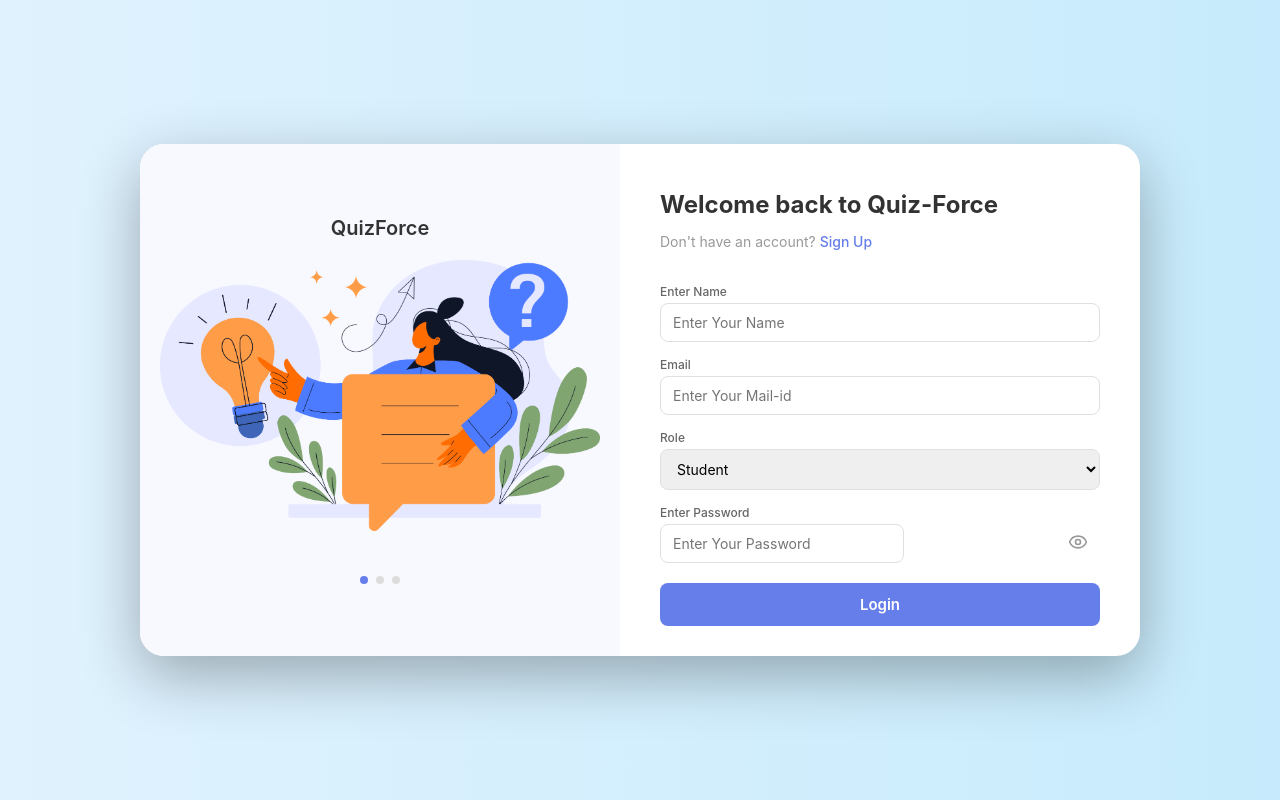
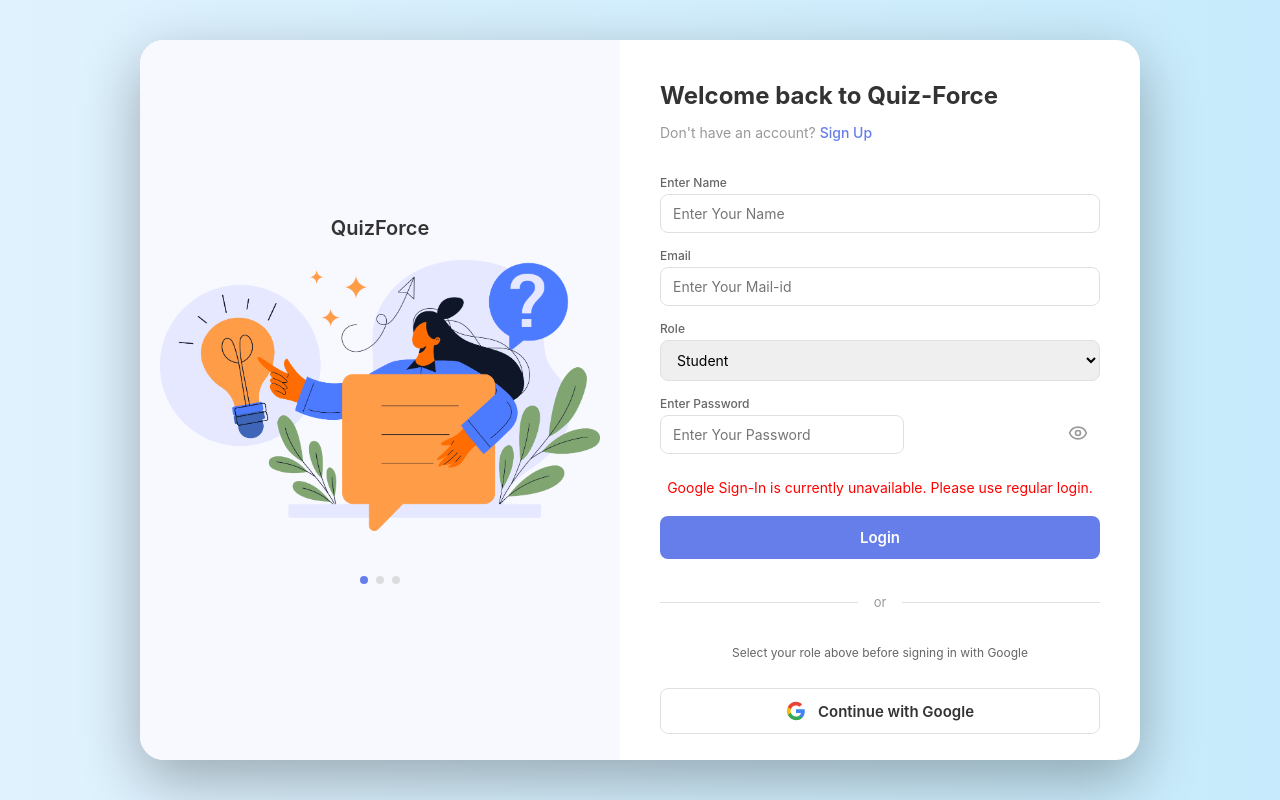
Before and after one commit to Kiruthick-07/Quiz-Force, a React (Vite) app in the folder my-app/: page /login in a window 1280 px wide. Built offline with nearby package versions, Linux system fonts and the light colour scheme.

Commit message:
Fix : Google outh

```diff
--- a/my-app/package.json
+++ b/my-app/package.json
@@ -10,6 +10,8 @@
     "preview": "vite preview"
   },
   "dependencies": {
+    "google-auth-library": "^10.5.0",
+    "google-one-tap": "^1.0.6",
     "lucide-react": "^0.544.0",
     "react": "^19.1.1",
     "react-dom": "^19.1.1",
--- a/my-app/src/assets/Components/Dashboard.jsx
+++ b/my-app/src/assets/Components/Dashboard.jsx
@@ -435,22 +435,6 @@
                     {isAdmin && (
                       <>
                         <button
-                          style={iconButtonStyle('#2563eb')}
-                          onMouseEnter={(e) => e.target.style.backgroundColor = '#eff6ff'}
-                          onMouseLeave={(e) => e.target.style.backgroundColor = 'transparent'}
-                          title="Share"
-                        >
-                          <Share2 size={18} />
-                        </button>
-                        <button
-                          style={iconButtonStyle('#2563eb')}
-                          onMouseEnter={(e) => e.target.style.backgroundColor = '#eff6ff'}
-                          onMouseLeave={(e) => e.target.style.backgroundColor = 'transparent'}
-                          title="Edit"
-                        >
-                          <Edit size={18} />
-                        </button>
-                        <button
                           style={iconButtonStyle('#dc2626')}
                           onMouseEnter={(e) => e.target.style.backgroundColor = '#fee2e2'}
                           onMouseLeave={(e) => e.target.style.backgroundColor = 'transparent'}
@@ -538,22 +522,6 @@
                     {isAdmin && (
                       <>
                         <button
-                          style={iconButtonStyle('#2563eb')}
-                          onMouseEnter={(e) => e.target.style.backgroundColor = '#eff6ff'}
-                          onMouseLeave={(e) => e.target.style.backgroundColor = 'transparent'}
-                          title="Share"
-                        >
-                          <Share2 size={18} />
-                        </button>
-                        <button
-                          style={iconButtonStyle('#2563eb')}
-                          onMouseEnter={(e) => e.target.style.backgroundColor = '#eff6ff'}
-                          onMouseLeave={(e) => e.target.style.backgroundColor = 'transparent'}
-                          title="Edit"
-                        >
-                          <Edit size={18} />
-                        </button>
-                        <button
                           style={iconButtonStyle('#dc2626')}
                           onMouseEnter={(e) => e.target.style.backgroundColor = '#fee2e2'}
                           onMouseLeave={(e) => e.target.style.backgroundColor = 'transparent'}
--- a/my-app/src/assets/Components/Landingpage.jsx
+++ b/my-app/src/assets/Components/Landingpage.jsx
@@ -6,7 +6,7 @@
     const navigate = useNavigate();
     const [isMobile, setIsMobile] = useState(window.innerWidth <= 768);
 
-    // Handle window resize for responsive design
+
     useEffect(() => {
         const handleResize = () => {
             setIsMobile(window.innerWidth <= 768);
--- a/my-app/src/assets/Components/Login.jsx
+++ b/my-app/src/assets/Components/Login.jsx
@@ -1,6 +1,7 @@
-import React, { useState } from 'react';
+import React, { useState, useEffect } from 'react';
 import { Eye, EyeOff } from 'lucide-react';
 import { useNavigate } from 'react-router-dom';
+import { GOOGLE_CLIENT_ID } from '../../config/google-config.js';
 
 export default function LoginPage() {
   const navigate = useNavigate();
@@ -11,6 +12,102 @@
     password: '',
     role: 'student'
   });
+
+  // Load Google Identity Services script
+  useEffect(() => {
+    // Check if Google Client ID is properly configured
+    if (GOOGLE_CLIENT_ID === 'YOUR_GOOGLE_CLIENT_ID_HERE') {
+      console.warn('Google OAuth is not properly configured. Please set up Google Client ID.');
+      setError('Google Sign-In is not configured. Please use regular login or contact administrator.');
+      return;
+    }
+
+    const script = document.createElement('script');
+    script.src = 'https://accounts.google.com/gsi/client';
+    script.async = true;
+    script.defer = true;
+
+    script.onload = () => {
+      try {
+        if (window.google) {
+          window.google.accounts.id.initialize({
+            client_id: GOOGLE_CLIENT_ID,
+            callback: handleGoogleLogin,
+            auto_select: false,
+            cancel_on_tap_outside: false,
+          });
+        }
+      } catch (error) {
+        console.error('Failed to initialize Google OAuth:', error);
+        setError('Google Sign-In initialization failed. Please use regular login.');
+      }
+    };
+
+    script.onerror = () => {
+      console.error('Failed to load Google Identity Services script');
+      setError('Google Sign-In is currently unavailable. Please use regular login.');
+    };
+
+    document.head.appendChild(script);
+
+    return () => {
+      const existingScript = document.querySelector('script[src="https://accounts.google.com/gsi/client"]');
+      if (existingScript) {
+        document.head.removeChild(existingScript);
+      }
+    };
+  }, []);
+
+  const handleGoogleLogin = async (response) => {
+    try {
+      // Decode the JWT token to get user info
+      const userInfo = JSON.parse(atob(response.credential.split('.')[1]));
+
+      // Create user object
+      const googleUser = {
+        id: userInfo.sub,
+        fullName: userInfo.name,
+        email: userInfo.email,
+        role: formData.role || 'student', // Use selected role or default to student
+        picture: userInfo.picture,
+        authProvider: 'google'
+      };
+
+      // Store user in localStorage
+      localStorage.setItem('user', JSON.stringify(googleUser));
+
+      // Navigate to dashboard
+      navigate('/dashboard');
+    } catch (error) {
+      console.error('Google login error:', error);
+      setError('Google login failed. Please try again.');
+    }
+  };
+
+  const handleGoogleSignIn = () => {
+    // Check if Google Client ID is configured
+    if (GOOGLE_CLIENT_ID === 'YOUR_GOOGLE_CLIENT_ID_HERE') {
+      setError('Google Sign-In is not configured. Please set up Google OAuth or use regular login.');
+      return;
+    }
+
+    try {
+      if (window.google && window.google.accounts) {
+        window.google.accounts.id.prompt((notification) => {
+          if (notification.isNotDisplayed()) {
+            setError('Google Sign-In popup was blocked. Please check your browser settings and disable ad blockers.');
+          } else if (notification.isSkippedMoment()) {
+            setError('Google Sign-In was skipped. Please try again or use regular login.');
+          }
+        });
+      } else {
+        setError('Google Sign-In is not loaded. Please refresh the page or use regular login.');
+      }
+    } catch (error) {
+      console.error('Google Sign-In error:', error);
+      setError('Google Sign-In failed. Please try regular login instead.');
+    }
+  };
 
   const handleChange = (e) => {
     setFormData({
@@ -174,7 +271,9 @@
       fontSize: '24px',
       fontWeight: '700',
       color: '#333',
-      marginBottom: '4px'
+      marginBottom: '4px',
+      textAlign: 'left',
+      lineHeight: '1.2'
     },
     subText: {
       fontSize: '14px',
@@ -371,6 +470,50 @@
             >
               {loading ? 'Logging in...' : 'Login'}
             </div>
+
+            <div style={styles.divider}>
+              <div style={styles.line}></div>
+              <span>or</span>
+              <div style={styles.line}></div>
+            </div>
+
+            <div style={{ fontSize: '12px', color: '#666', textAlign: 'center', marginBottom: '8px' }}>
+              Select your role above before signing in with Google
+            </div>
+
+            <div
+              style={{
+                ...styles.button,
+                backgroundColor: GOOGLE_CLIENT_ID === 'YOUR_GOOGLE_CLIENT_ID_HERE' ? '#f5f5f5' : '#fff',
+                color: GOOGLE_CLIENT_ID === 'YOUR_GOOGLE_CLIENT_ID_HERE' ? '#999' : '#333',
+                border: '1px solid #e0e0e0',
+                display: 'flex',
+                alignItems: 'center',
+                justifyContent: 'center',
+                gap: '12px',
+                cursor: GOOGLE_CLIENT_ID === 'YOUR_GOOGLE_CLIENT_ID_HERE' ? 'not-allowed' : 'pointer',
+                opacity: GOOGLE_CLIENT_ID === 'YOUR_GOOGLE_CLIENT_ID_HERE' ? 0.6 : 1
+              }}
+              onClick={handleGoogleSignIn}
+              onMouseOver={(e) => {
+                if (GOOGLE_CLIENT_ID !== 'YOUR_GOOGLE_CLIENT_ID_HERE') {
+                  e.target.style.backgroundColor = '#f8f9fa';
+                }
+              }}
+              onMouseOut={(e) => {
+                if (GOOGLE_CLIENT_ID !== 'YOUR_GOOGLE_CLIENT_ID_HERE') {
+                  e.target.style.backgroundColor = '#fff';
+                }
+              }}
+            >
+              <svg width="20" height="20" viewBox="0 0 24 24">
+                <path fill="#4285F4" d="M22.56 12.25c0-.78-.07-1.53-.2-2.25H12v4.26h5.92c-.26 1.37-1.04 2.53-2.21 3.31v2.77h3.57c2.08-1.92 3.28-4.74 3.28-8.09z"/>
+                <path fill="#34A853" d="M12 23c2.97 0 5.46-.98 7.28-2.66l-3.57-2.77c-.98.66-2.23 1.06-3.71 1.06-2.86 0-5.29-1.93-6.16-4.53H2.18v2.84C3.99 20.53 7.7 23 12 23z"/>
+                <path fill="#FBBC05" d="M5.84 14.09c-.22-.66-.35-1.36-.35-2.09s.13-1.43.35-2.09V7.07H2.18C1.43 8.55 1 10.22 1 12s.43 3.45 1.18 4.93l2.85-2.22.81-.62z"/>
+                <path fill="#EA4335" d="M12 5.38c1.62 0 3.06.56 4.21 1.64l3.15-3.15C17.45 2.09 14.97 1 12 1 7.7 1 3.99 3.47 2.18 7.07l3.66 2.84c.87-2.6 3.3-4.53 6.16-4.53z"/>
+              </svg>
+              Continue with Google
+            </div>
           </div>
 
         </div>
--- /dev/null
+++ b/my-app/src/config/google-config.js
@@ -0,0 +1,11 @@
+
+export const GOOGLE_CLIENT_ID = '1088735714189-4ojrl1hq9qvoi6v91r2ue6cojhejfjkn.apps.googleusercontent.com';
+
+export const GOOGLE_OAUTH_CONFIG = {
+  client_id: GOOGLE_CLIENT_ID,
+  auto_select: false,
+  cancel_on_tap_outside: false,
+  context: 'signin',
+  ux_mode: 'popup',
+  callback: 'handleGoogleLogin'
+};
```
Also changed, not shown: my-app/src/assets/Components/TakeQuiz.jsx (+12 -12 lines), 2 other files (tests, documents, lock files or other folders).
